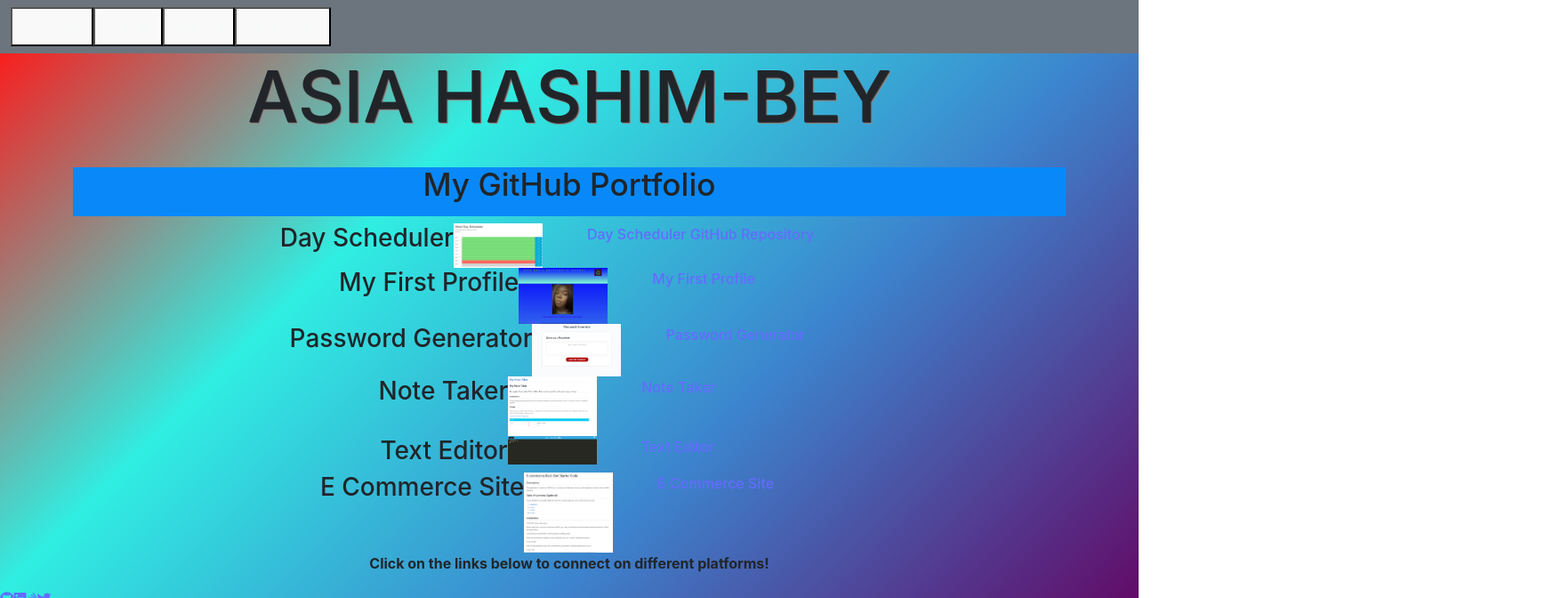
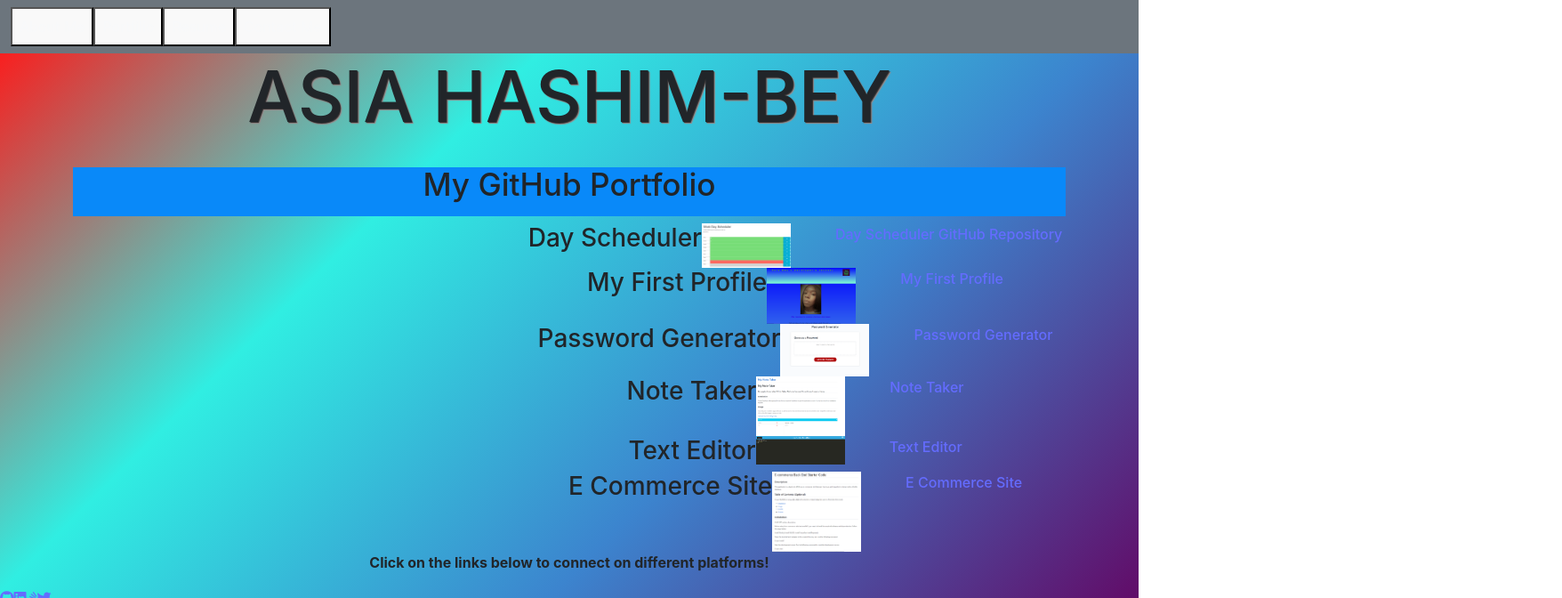
Before and after one commit to asiabeoon/My-Profile-Upgraded, a React (Vite) app: page / in a window 1280 px wide. Both pictures are taken after a click on the button "Portfilio". Shown: the top 672 px of the page at 89% size, 1756 px wide, since content can reach past the window. Built offline with nearby package versions, Linux system fonts and the light colour scheme.

Commit message:
added links for footer

```diff
--- a/src/components/Footer.jsx
+++ b/src/components/Footer.jsx
@@ -11,17 +11,17 @@ const Footer = () => {
       </a>
 
       {/* LinkedIn Link */}
-      <a href="https://linkedin.com/in/developer-username" target="_blank" rel="noopener noreferrer">
+      <a href="https://www.linkedin.com/in/asia-hashim-bey/" target="_blank" rel="noopener noreferrer">
         <i className="fab fa-linkedin"></i>
       </a>
 
       {/* Third Platform Link (example: Stack Overflow) */}
-      <a href="https://stackoverflow.com/users/developer-username" target="_blank" rel="noopener noreferrer">
+      <a href="https://stackoverflow.com/users/19272797/ajacodes" target="_blank" rel="noopener noreferrer">
         <i className="fab fa-stack-overflow"></i>
       </a>
 
       {/* Third Platform Link (example: Twitter) */}
-      <a href="https://twitter.com/developer-username" target="_blank" rel="noopener noreferrer">
+      <a href="https://twitter.com/bey_hashim20090" target="_blank" rel="noopener noreferrer">
         <i className="fab fa-twitter"></i>
       </a>
     </footer>
--- a/src/index.css
+++ b/src/index.css
@@ -179,9 +179,13 @@ button:focus-visible {
 
 /* Style for Portfolio Page */
 .image-card{
-  width: 100%;
+  width: 150%;
   display: flex;
   justify-content: center;
+}
+
+.image-card h3 {
+  margin: 0;
 }
 /*** Style for Contact Page */
 
```
